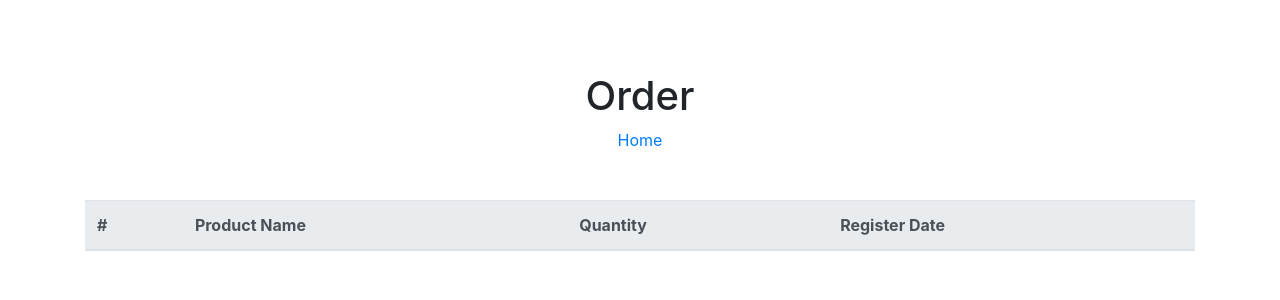
After one commit to jjaen0823/fc_django, a Django app: template order/templates/order/order.html in a window 1280 px wide. The commit adds this page. Shown: the top 300 px of the page. Run offline with Django 3.2, Linux system fonts and the light colour scheme; the template is opened without the code that fills it, so the values that code supplies are empty; some libraries are stand-ins or nearby versions.

Commit message:
15.03 order list

```diff
--- a/fcuser/templates/fcuser/index.html
+++ b/fcuser/templates/fcuser/index.html
@@ -2,6 +2,7 @@
 <h2>Hello!</h2>
 <a href="{% url 'register' %}">Register</a><br/>
 <a href="{% url 'login' %}">Login</a><br/>
-<a href="{% url 'product' %}">Product</a><br/>
+<a href="{% url 'product' %}">Product List</a><br/>
+<a href="{% url 'order' %}">Order List</a><br>
 {{ email }}
 {% endblock %}
--- /dev/null
+++ b/order/templates/order/order.html
@@ -0,0 +1,40 @@
+{% extends "base.html" %}
+{% load humanize %}
+{% block content %}
+<div class="row mt-5">
+    <div class="col-12 text-center">
+        <h1>Order</h1>
+        <a href="{% url 'index' %}">Home</a>
+    </div>
+</div>
+
+<div class="row mt-5">
+    <div class="col-12">
+        <table class="table table-light">
+            <thead class="thead-light">
+                <tr>
+                    <th scope="col">#</th>
+                    <th scope="col">Product Name</th>
+                    <th scope="col">Quantity</th>
+                    <th scope="col">Register Date</th>
+                </tr>
+            </thead>
+            <tbody class="text-dark">
+                {% for order in order_list %}
+                <!-- <tr onclick="location.href='/order/{{ order.id }}'"> -->
+                <tr>
+                    <th scope="row">{{ order.id }}</th>
+                    <th>{{ order.product }}</th>
+                    <th>{{ order.quantity|intcomma }} 개</th>
+                    <th>{{ order.register_date|date:'Y.m.d H:i' }}</th>
+                </tr>
+                {% endfor %}
+            </tbody>
+        </table>
+    </div>
+<!-- </div><div class="row">
+    <div class="col-12">
+        <button type="button" class="btn btn-primary" onclick="location.href='/order/create/'">Create</button>
+    </div>
+</div> -->
+{% endblock %}
--- a/order/urls.py
+++ b/order/urls.py
@@ -1,9 +1,10 @@
 from django.contrib import admin
 from django.urls import path
 
-from order.views import OrderCreate
+from order.views import OrderCreate, OrderList
 
 
 urlpatterns = [
-    path('create/', OrderCreate.as_view(), name='order'),
+    path('', OrderList.as_view(), name='order'),
+    path('create/', OrderCreate.as_view(), name='create'),
 ]
```
Also changed, not shown: order/views.py (+16 -1 lines).
